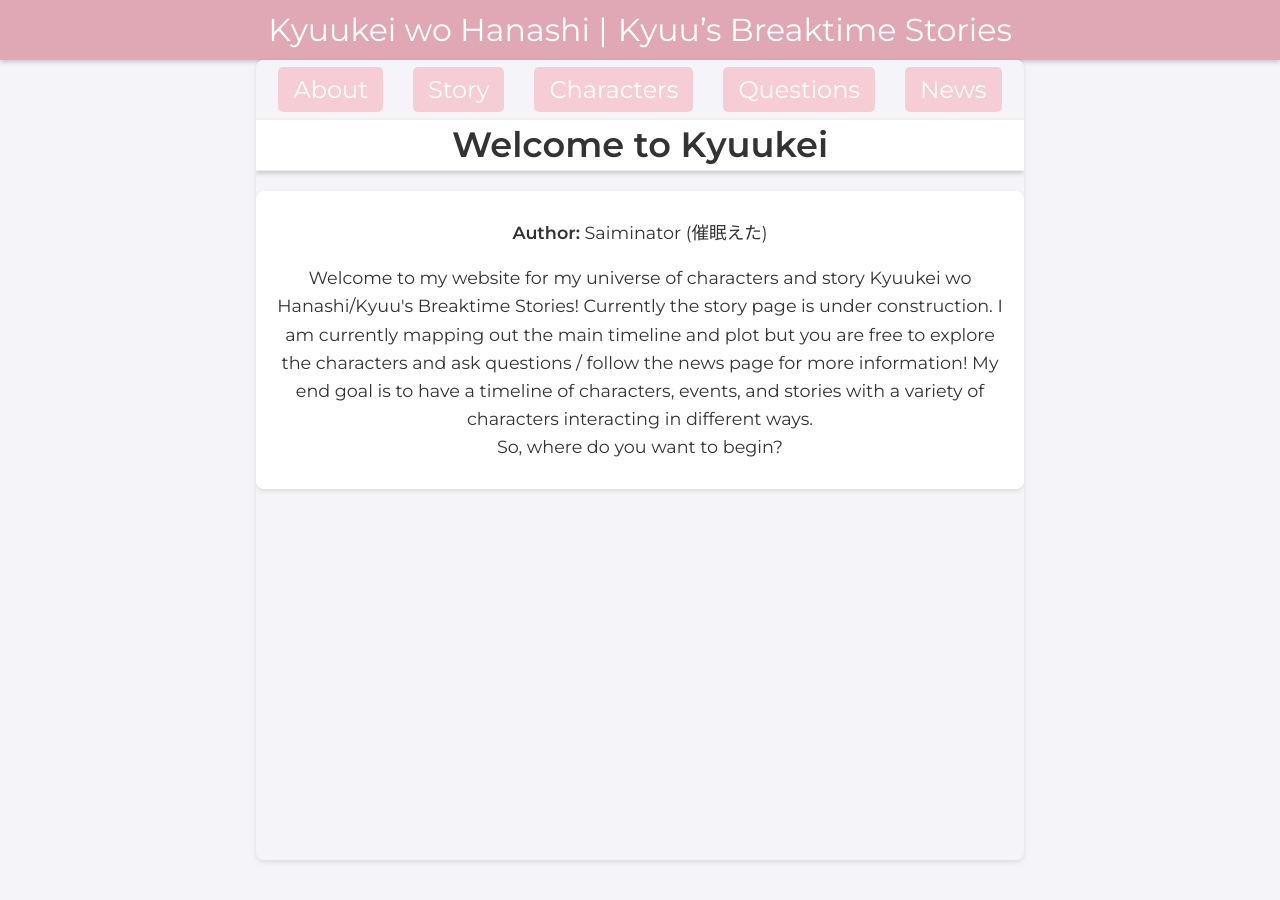
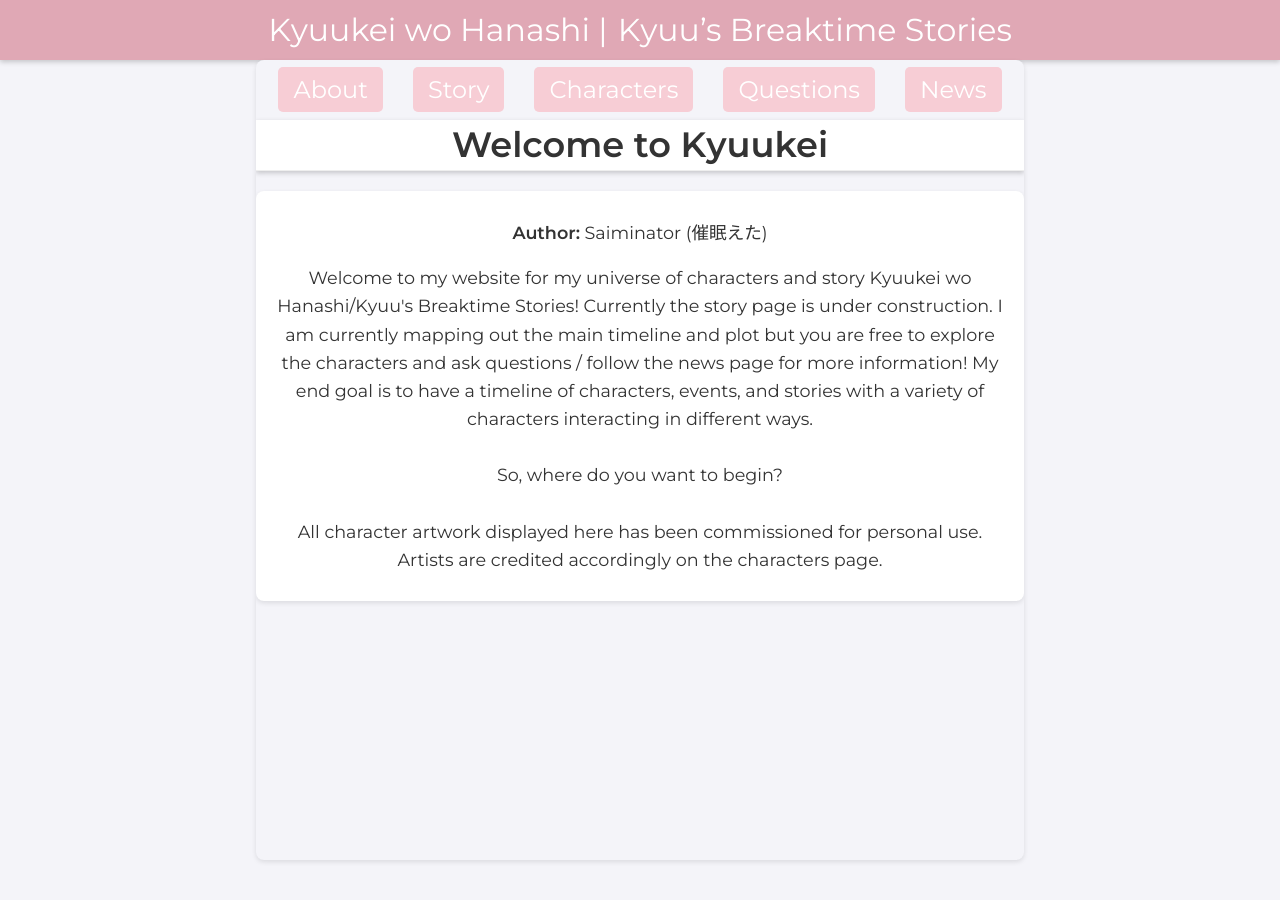
Before and after one commit to Saiminator/Kyuukei, a Jekyll site: the page built from index.html, in a window 1280 px wide. Built offline with Jekyll 4.4.1, drawn with Linux system fonts in a browser that asks for light colours.

Commit message:
Update index.html

```diff
--- a/index.html
+++ b/index.html
@@ -10,9 +10,12 @@ title: Welcome to Kyuukei
 
     Currently the story page is under construction. I am currently mapping out the main timeline and plot but you are free to explore the characters and ask questions / follow the news page for more information!
 
-    My end goal is to have a timeline of characters, events, and stories with a variety of characters interacting in different ways. <br>
+    My end goal is to have a timeline of characters, events, and stories with a variety of characters interacting in different ways. <br> <br>
 
 
-    So, where do you want to begin?
+    So, where do you want to begin? <br> <br>
+
+    All character artwork displayed here has been commissioned for personal use. Artists are credited accordingly on the characters page.
+
   </p>
 </section>
```
